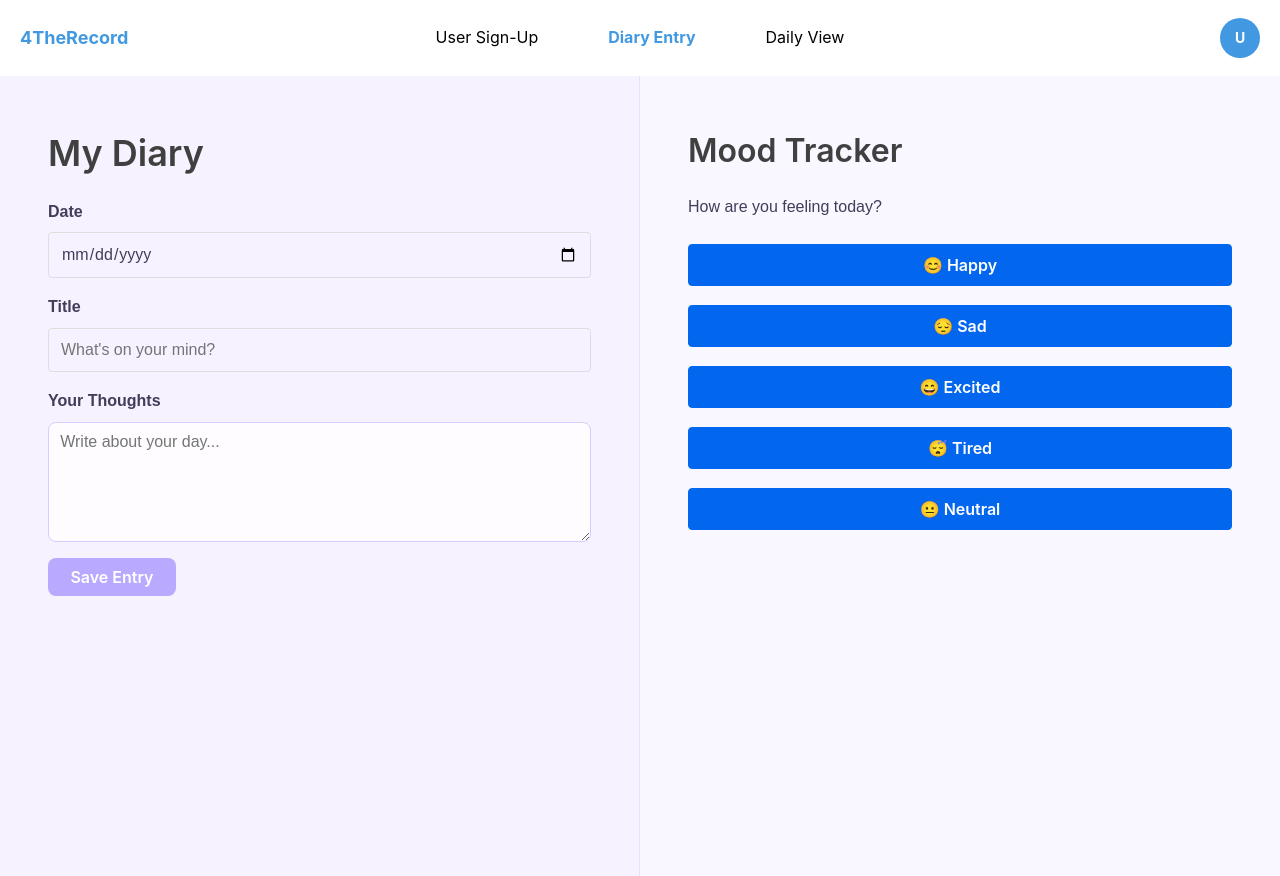
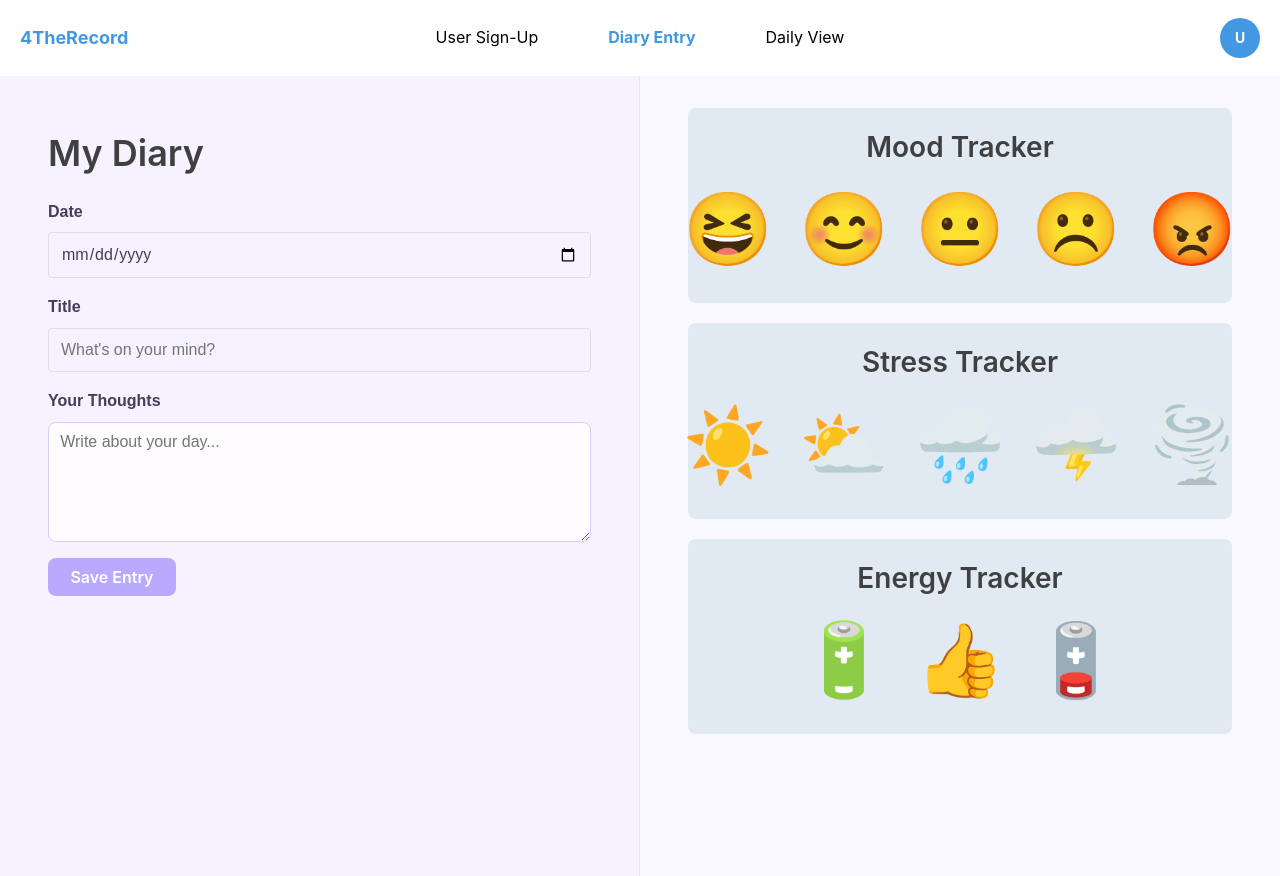
Before and after one commit to ncoronac/4TheRecord, a React (Vite) app in the folder packages/react-frontend/: page / in a window 1280 px wide. Both pictures are taken after a click on the element "Diary Entry". Built offline with nearby package versions, Linux system fonts and the light colour scheme.

Commit message:
mood trackers not connected to backend tho

```diff
--- a/packages/react-frontend/src/DiaryEntry.jsx
+++ b/packages/react-frontend/src/DiaryEntry.jsx
@@ -1,5 +1,6 @@
 import { useState } from "react";
 import "./DiaryEntry.css"; // Make sure to include this stylesheet
+import TrackerContainer from "./TrackerContainer";
 
 function DiaryEntry(props) {
     const [entry, setEntry] = useState({
@@ -9,15 +10,15 @@ function DiaryEntry(props) {
         mood: "",
     });
 
-  function handleChange(event) {
-    const { name, value } = event.target;
-    setEntry({...entry, [name]: value})
-  }
+    function handleChange(event) {
+        const { name, value } = event.target;
+        setEntry({...entry, [name]: value})
+    }
 
-    function handleMoodSelect(mood) {
+    // function handleMoodSelect(mood) {
 
-        setEntry({ ...entry, mood: mood });
-    }
+    //     setEntry({ ...entry, mood: mood });
+    // }
 
     function submitForm(event) {
         event.preventDefault();
@@ -25,6 +26,37 @@ function DiaryEntry(props) {
         // console.log("Diary Entry Submitted: ", entry); // for testing, can remove later
         setEntry({ date: "", title: "", content: "", mood: ""});
     }
+
+    const trackers = [
+        {
+            title: "Mood Tracker",
+            icons: [
+                { text: "😆", num: 5 },
+                { text: "😊", num: 4 },
+                { text: "😐", num: 3 },
+                { text: "☹️", num: 2 },
+                { text: "😡", num: 1 }
+            ]
+        },
+        {
+            title: "Stress Tracker",
+            icons: [
+                { text: "☀️", num: 5 },
+                { text: "⛅️", num: 4 },
+                { text: "🌧️", num: 3 },
+                { text: "🌩️", num: 2 },
+                { text: "🌪️", num: 1 }
+            ]
+        },
+        {
+            title: "Energy Tracker",
+            icons: [
+                { text: "🔋", num: 3 },
+                { text: "👍", num: 2 },
+                { text: "🪫", num: 1 }
+            ]
+        }
+    ]
 
     return (
         <div className="page-container">
@@ -79,26 +111,9 @@ function DiaryEntry(props) {
 
             {/* Right Side — Mood Tracker */}
             <div className="mood-tracker">
-                <h2>Mood Tracker</h2>
-                <p>How are you feeling today?</p>
-                <div className="mood-selector">
-                    {[
-                        "😊 Happy",
-                        "😔 Sad",
-                        "😄 Excited",
-                        "😴 Tired",
-                        "😐 Neutral",
-                    ].map((mood) => (
-                        <button
-                            key={mood}
-                            type="button"
-                            className={`mood-option ${
-                                entry.mood === mood ? "selected" : ""
-                            }`}
-                            onClick={() => handleMoodSelect(mood)}
-                        >
-                            {mood}
-                        </button>
+                <div>
+                    {trackers.map((tracker,index) => (
+                        <TrackerContainer key={index} title={tracker.title} icons={tracker.icons}/>
                     ))}
                 </div>
             </div>
--- /dev/null
+++ b/packages/react-frontend/src/Icons.css
@@ -0,0 +1,50 @@
+.icon-row {
+    display: flex;            /* place buttons side by side */
+    justify-content: center;  /* center them horizontally */
+    gap: 1rem;                /* space between buttons */
+    margin-top: 1rem;
+}
+
+.icon-button {
+    bottom: 30px;
+    right: 30px;
+
+    display: flex;
+    justify-content: center;
+    align-content: center;
+
+    width: 100px;
+    height: 100px;
+    border-radius: 50%;
+    border: none;
+
+    background-color: transparent;
+    color: black;   /* text */
+    font-size: 4.5rem;
+    text-align: center;
+
+    transition: transform 0.3s ease-in-out;
+    cursor: pointer;
+}
+
+.icon-button:hover {
+    background-color: transparent;
+    /* transform: scale(1.1) translateY(-10px); */
+    box-shadow: 0 8px 20px rgba(0, 0, 0, 0.2);
+    border: 3px solid;
+}
+
+.tracker-container {
+    border: none;
+    padding: 15px;
+    border-radius: 8px;
+    background-color: #e1e9f2;
+    margin-bottom: 20px;
+}
+
+.tracker-container h3 {
+    color: "dark gray";
+    text-align: center;
+    margin-top: 8px;
+    margin-bottom: 10px;
+}
--- /dev/null
+++ b/packages/react-frontend/src/Icons.jsx
@@ -0,0 +1,17 @@
+//import React, { useState } from 'react';
+import './Icons.css';
+
+function Icons ({ text, num }) {
+    function handleClick(event) {
+        event.preventDefault();
+        console.log("Submitted: ", text, num);
+    }
+
+    return (
+        <button className="icon-button" onClick={handleClick}>
+            {text}
+        </button>
+    );
+}
+
+export default Icons;
--- /dev/null
+++ b/packages/react-frontend/src/TrackerContainer.jsx
@@ -0,0 +1,18 @@
+import React from "react";
+import Icons from "./Icons";
+import "./Icons.css";
+
+const TrackerContainer = ({ title, icons }) => {
+    return (
+        <div className="tracker-container">
+            <h3>{title}</h3>
+            <div className="icon-row">
+                {icons.map((icon, index) => (
+                    <Icons key={index} text={icon.text} num={icon.num}/>
+                ))}
+            </div>
+        </div>
+    );
+};
+
+export default TrackerContainer;
```
